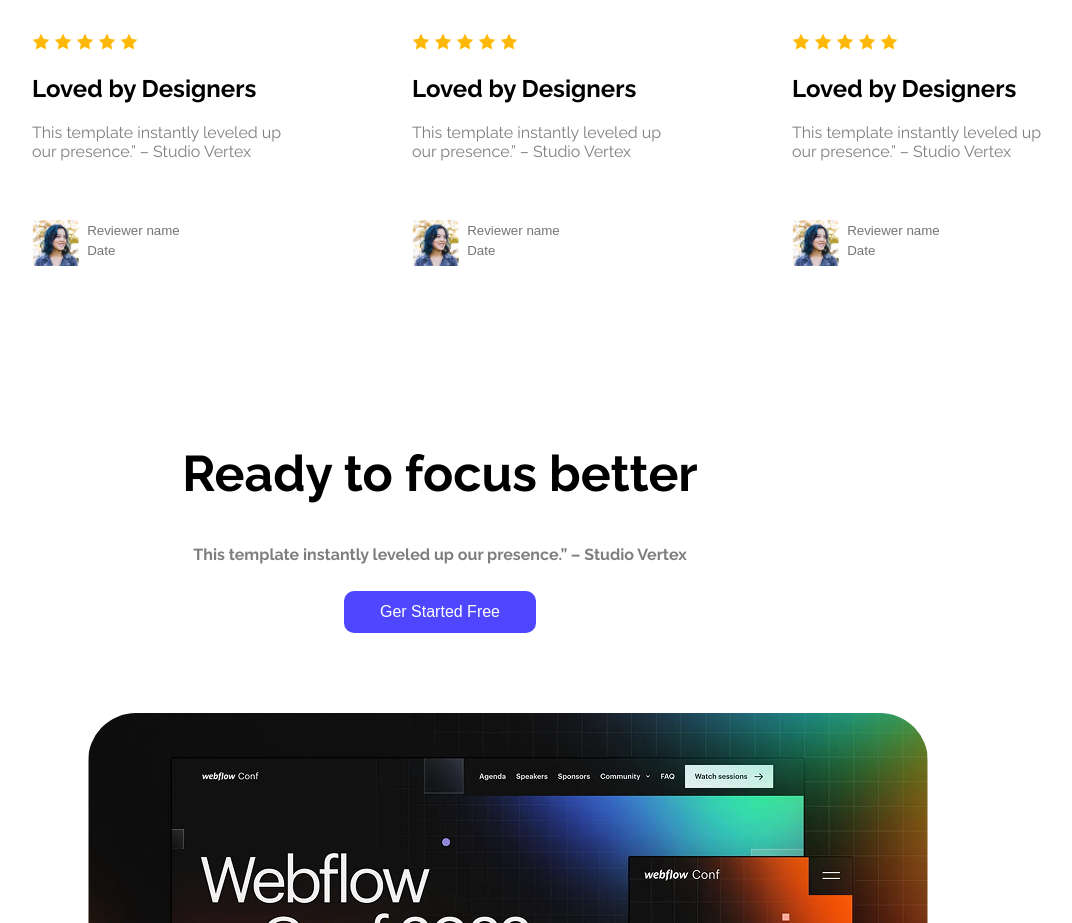
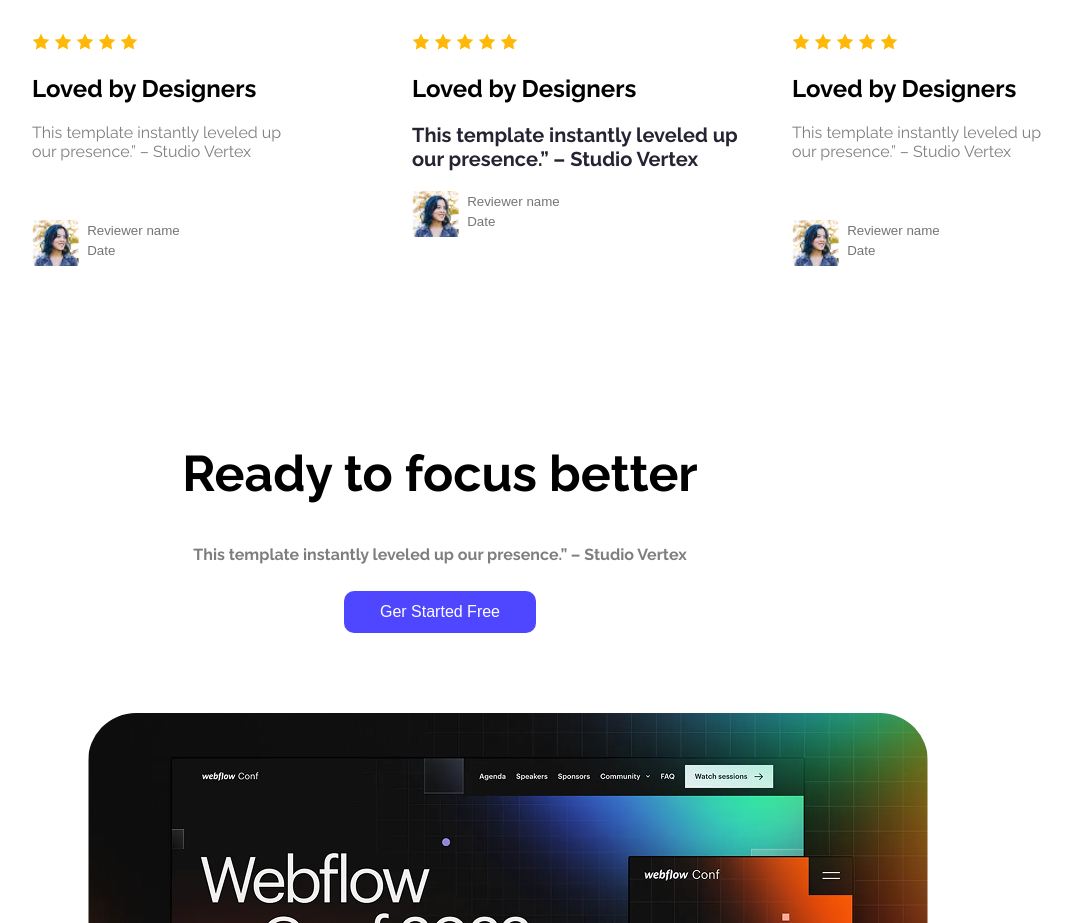
Before and after one commit to Nibir-Ahmed/assighment-1st, a plain HTML site: page index.html in a window 1280 px wide. Shown: the part 2320-3243 px from the top of the page, without its empty margins (200-1272 px from the left). Drawn offline with Linux system fonts and the light colour scheme.

Commit message:
allignments

```diff
--- a/index.html
+++ b/index.html
@@ -9,7 +9,7 @@
 <link href="https://fonts.googleapis.com/css2?family=Open+Sans:ital,wght@0,300..800;1,300..800&family=Raleway:ital,wght@0,100..900;1,100..900&display=swap" rel="stylesheet">
 <link rel="stylesheet" href="styles/assighment-1st.css">
 </head>
-<body class="raleway-normal">
+<body class="raleway-normal body-color">
     <header class="banner-tittle">
           <nav>
             <!-- main-tittle -->
@@ -95,7 +95,7 @@
                         </div>
                     <div class="">
                         <h2 class="r-description-title">Loved by Designers</h2>
-                    <p class="description-comnt">This template instantly leveled up our presence.” – Studio Vertex</p>
+                    <p class="description-comnt2">This template instantly leveled up our presence.” – Studio Vertex</p>
                     </div>
                 <div class="developer-review">
                 <div class="review-section">
--- a/styles/assighment-1st.css
+++ b/styles/assighment-1st.css
@@ -194,6 +194,16 @@
     height: 81px;
     color: rgba(0, 0, 0, 0.504);
 }
+.description-comnt2
+{
+     color: #252432;
+     font-size: 20px;
+     font-weight: 700;
+}
+/* .body-color
+{
+    background-color:#c2c1e260;
+} */
 .developer-review
 {
     display: flex;
@@ -203,7 +213,7 @@
     width: 266.67px;
     height: 46px;
     display: flex;
-    /* text-align: center; */
+
 
 
 }
```
